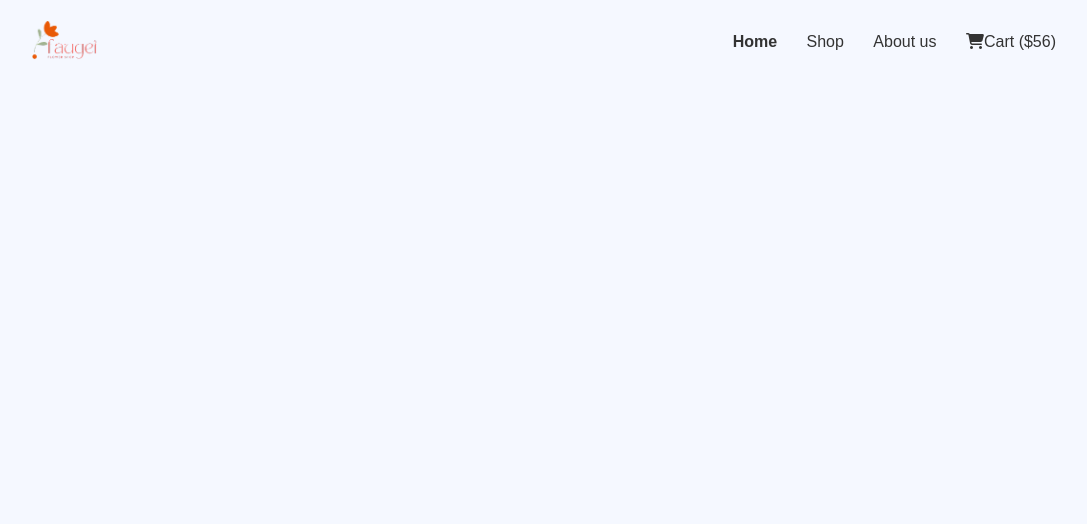
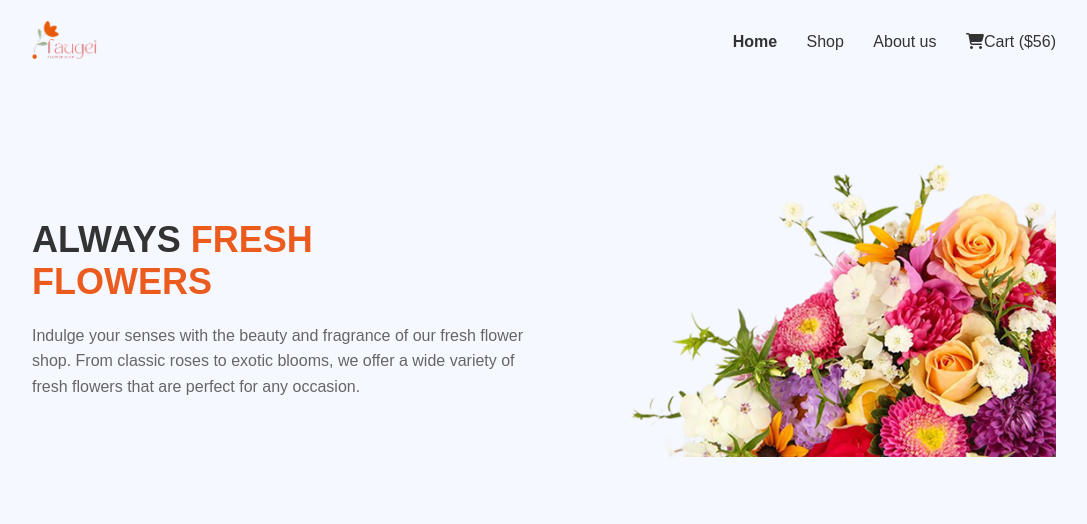
Before and after one commit to Sanjanasanju1222/Flower-Shop, a plain HTML site: page index.html in a window 1280 px wide. Shown: the whole page, without its empty margins (96-1183 px from the left). Drawn offline with Linux system fonts and the light colour scheme.

Commit message:
second commit

```diff
--- a/index.html
+++ b/index.html
@@ -21,3 +21,19 @@
       <a href="#"></a><i class="fa-solid fa-cart-shopping"></i>Cart ($56)</a>
     </nav>
   </header>
+  <!-- Hero Section -->
+  <section class="hero">
+    <div class="hero-text">
+      <h1><strong>ALWAYS</strong> <span class="orange">FRESH</span><br><span class="orange">FLOWERS</span></h1>
+      <p>
+        Indulge your senses with the beauty and fragrance of our fresh flower shop.
+        From classic roses to exotic blooms, we offer a wide variety of fresh flowers
+        that are perfect for any occasion.
+      </p>
+    </div>
+    <div class="hero-image">
+      <img src="assets/hero-flower.png" alt="Flowers">
+    </div>
+  </section>
+</body>
+</html>
```
